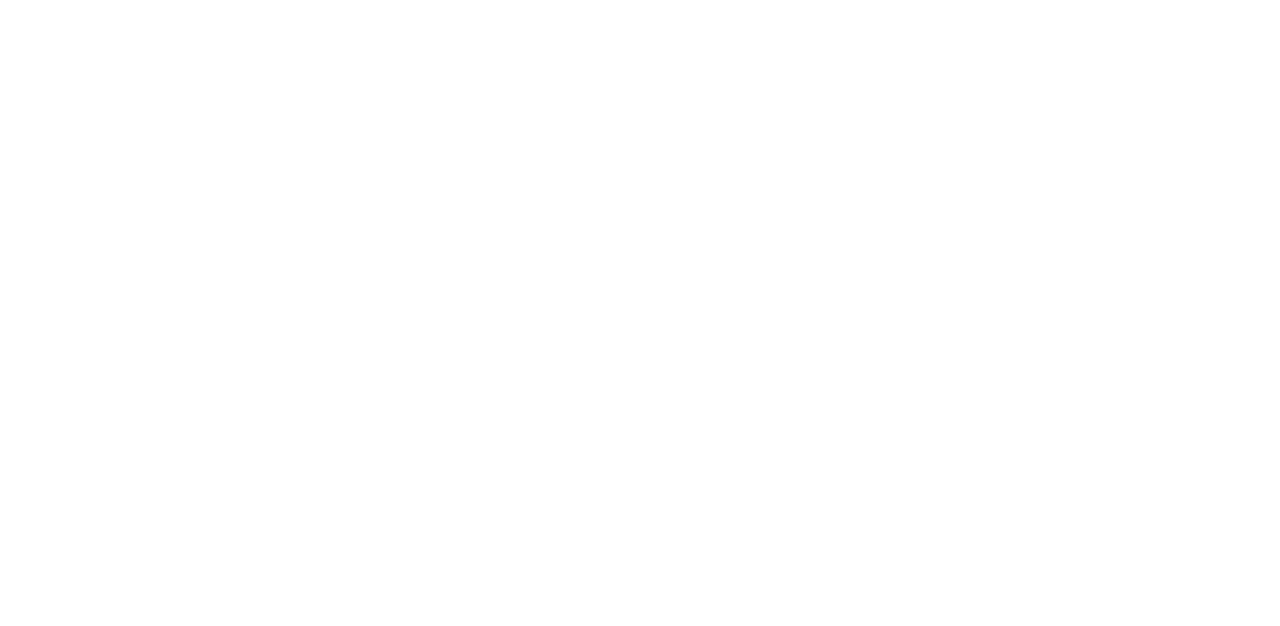
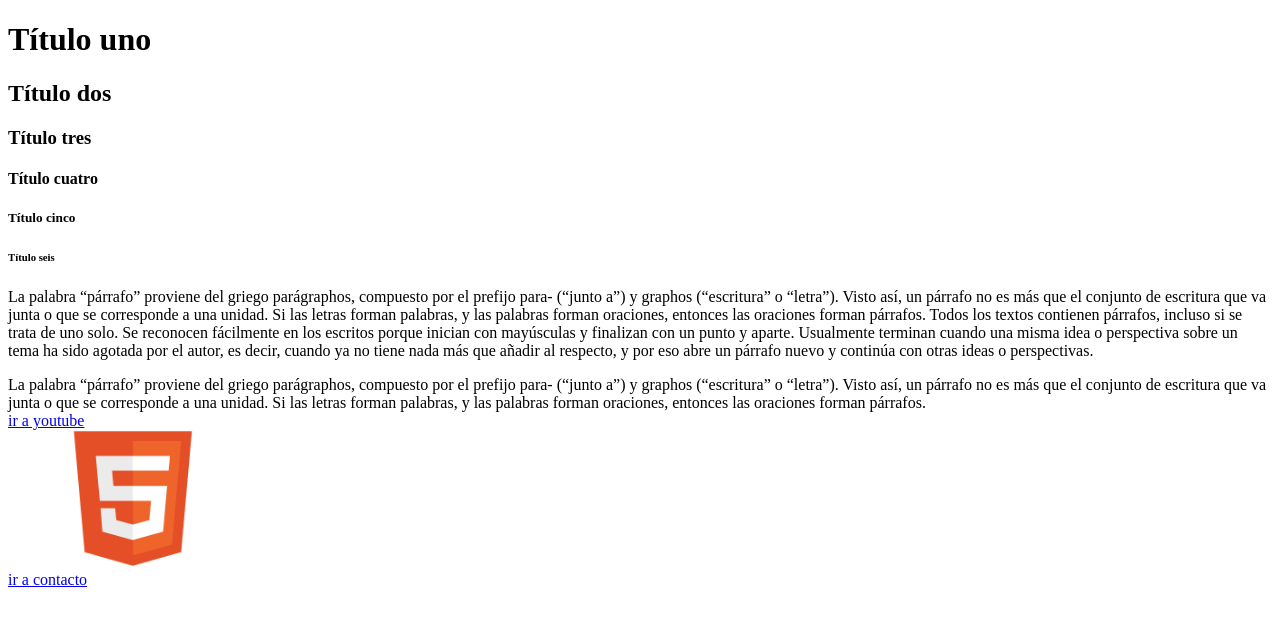
Before and after one commit to MathewLara/HOLAMUNDOHTML, a plain HTML site: page index.html in a window 1280 px wide. Drawn offline with Linux system fonts and the light colour scheme.

Commit message:
Version 2 del proyecto

```diff
--- a/index.html
+++ b/index.html
@@ -6,6 +6,25 @@
     <title>Document</title>
 </head>
 <body>
+    <!--Inicio de la web :V-->
+    <h1>Título uno</h1>
+    <h2>Título dos</h2>
+    <h3>Título tres</h3>
+    <h4>Título cuatro</h4>
+    <h5>Título cinco</h5>
+    <h6>Título seis</h6>
+    <!--Inicio de la web-->
+    <p>La palabra “párrafo” proviene del griego parágraphos, compuesto por el prefijo para- (“junto a”) y graphos (“escritura” o “letra”). Visto así, un párrafo no es más que el conjunto de escritura que va junta o que se corresponde a una unidad. Si las letras forman palabras, y las palabras forman oraciones, entonces las oraciones forman párrafos. Todos los textos contienen párrafos, incluso si se trata de uno solo. Se reconocen fácilmente en los escritos porque inician con mayúsculas y finalizan con un punto y aparte. Usualmente terminan cuando una misma idea o perspectiva sobre un tema ha sido agotada por el autor, es decir, cuando ya no tiene nada más que añadir al respecto, y por eso abre un párrafo nuevo y continúa con otras ideas o perspectivas.</p>
+    La palabra “párrafo” proviene del griego parágraphos, compuesto por el prefijo para- (“junto a”) y graphos (“escritura” o “letra”). Visto así, un párrafo no es más que el conjunto de escritura que va junta o que se corresponde a una unidad. Si las letras forman palabras, y las palabras forman oraciones, entonces las oraciones forman párrafos.
+    <!--Inicio de la web-->
+    <br>
+    <a href="https://youtu.be/W8M-06Ek6qA?si=Nl5ZUlm9AqA0jnlM">ir a youtube</a>
+    <!--etiqueta de imagenes-->
+    <br>
+    <img src="imagenes/x.png" alt="icono HTML" width="250px" heigth="250px">
+     <!--referencias a contacto html-->
+     <br>
+     <a href="paginas/contacto.html"> ir a contacto</a>
 
 </body>
 </html>
```
Also changed, not shown: paginas/contacto.html (added, +11 -0 lines), imagenes/x.png (added).
